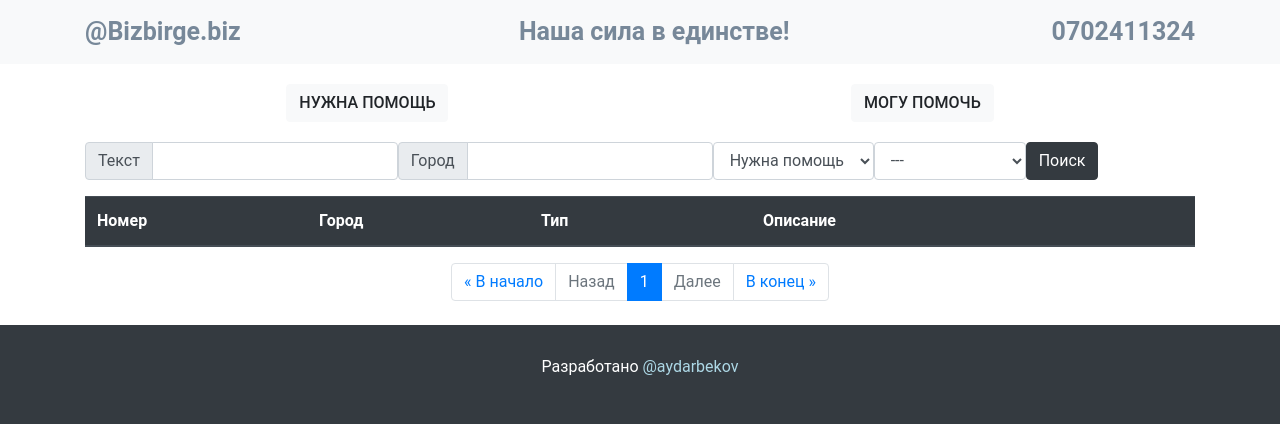
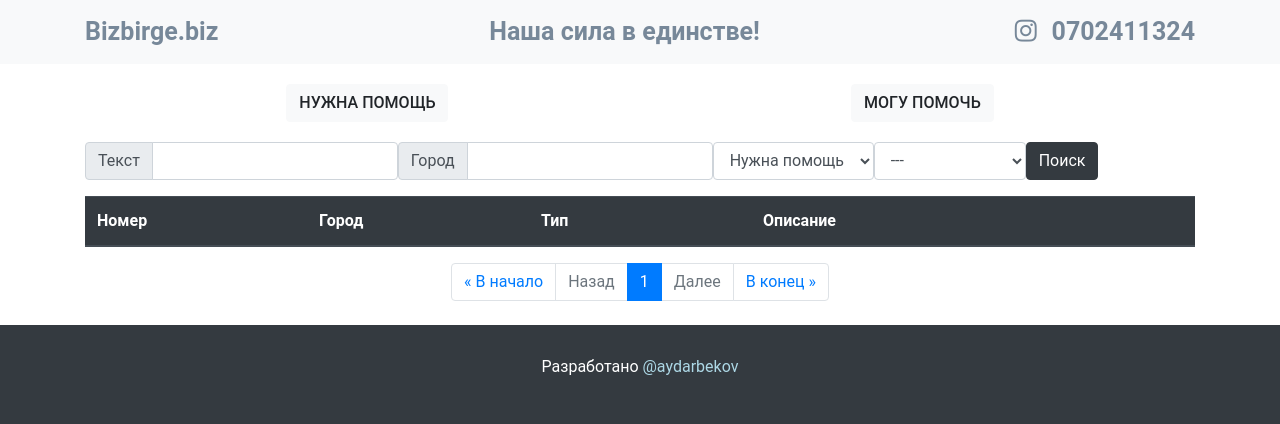
Before and after one commit to aydarbekov/bizbirge.biz, a Django app: page /ad_list/1 in a window 1280 px wide. Shown: the top 424 px of the page. Run offline with Django 3.2, Linux system fonts and the light colour scheme; data comes from the database, SQL or seed files in the repository; lists and menus that the app fills with data are empty; some libraries are stand-ins or nearby versions.

Commit message:
инста лого

```diff
--- a/source/webapp/static/css/style.css
+++ b/source/webapp/static/css/style.css
@@ -34,7 +34,10 @@ footer .container-fluid a{
 .ads-index-table h3{
     text-align: center;
 }
-
+.insta-logo{
+    color: lightslategray;
+    margin-right: 15px;
+}
 @media screen and (max-width:768px) {
     .create-btns{
         flex-direction: column;
--- a/source/webapp/templates/base.html
+++ b/source/webapp/templates/base.html
@@ -8,15 +8,16 @@
     <title>{% block title %}{% endblock %}</title>
     <link rel="stylesheet" href="{% static 'css/bootstrap.css' %}">
     <link rel="stylesheet" href="{% static "css/style.css" %}">
+    <link rel="stylesheet" href="https://use.fontawesome.com/releases/v5.13.1/css/all.css" integrity="sha384-xxzQGERXS00kBmZW/6qxqJPyxW3UR0BPsL4c8ILaIWXva5kFi7TxkIIaMiKtqV1Q" crossorigin="anonymous">
     {% block styles %}{% endblock %}
 </head>
 <body>
 <header>
     <nav class="navbar navbar-light bg-light">
         <div class="container">
-            <a href="https://www.instagram.com/bizbirge.biz/" class="navbar-brand" target="_blank">@Bizbirge.biz</a>
+            <a href="https://www.bizbirge.biz" class="navbar-brand" target="_blank">Bizbirge.biz</a>
             <p>Наша сила в единстве!</p>
-            <p>0702411324</p>
+            <p><a href="https://www.instagram.com/bizbirge.biz/" target="_blank"><i class="fab fa-instagram insta-logo"></i></a>0702411324</p>
             {% if request.user.is_authenticated %}
                 {{ request.user }}!
                 <a class="login  d-flex btn btn-info " href="{% url 'accounts:logout' %}" role="button">Выйти</a>
```
